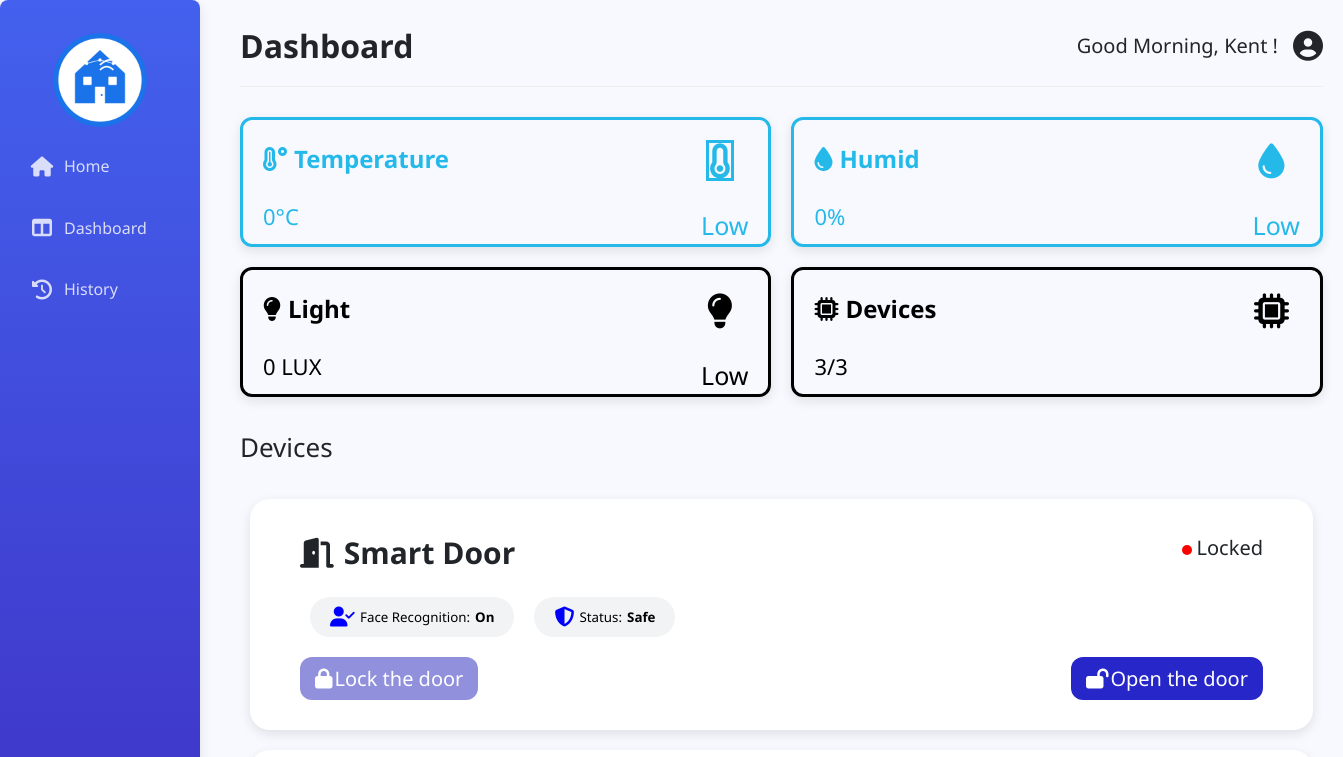
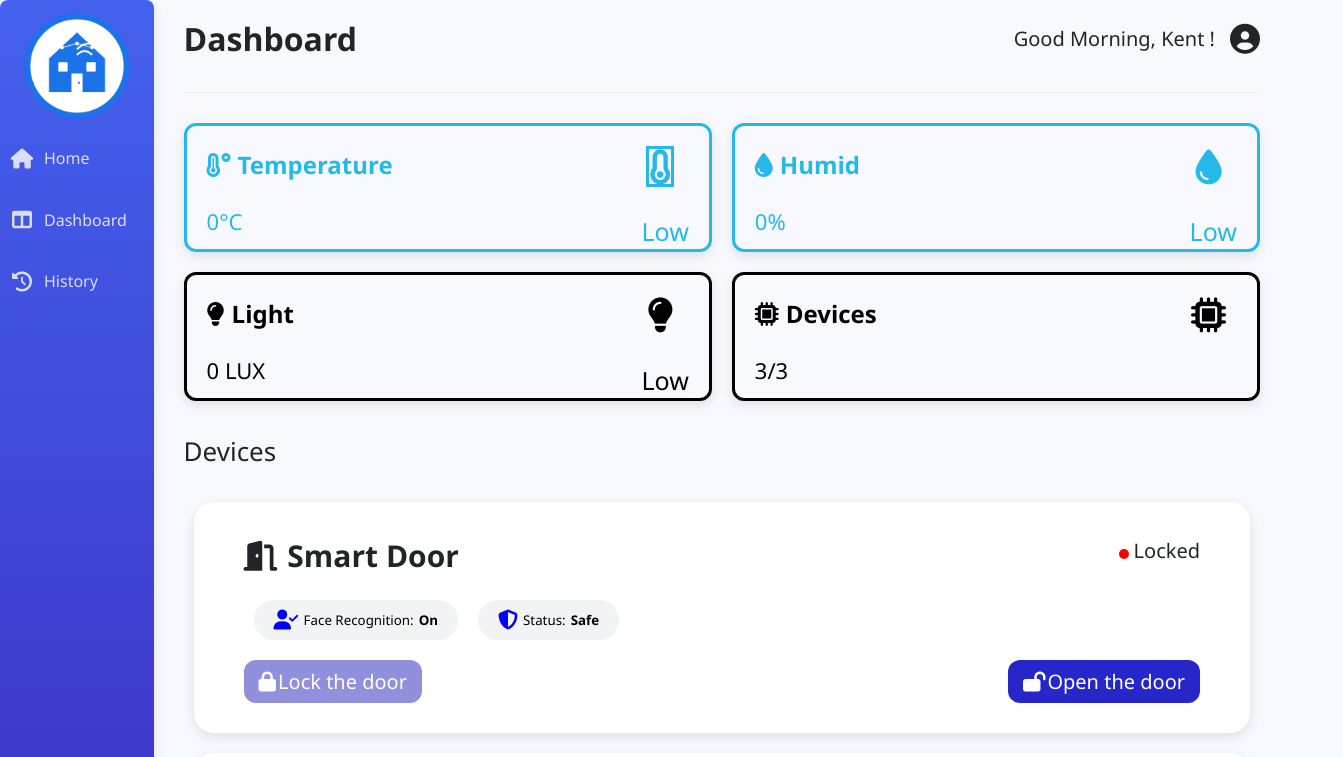
Before and after one commit to Mihate-Hiura/Smart-Room-App, a React (Vite) app: page /Dashboard in a window 1280 px wide. Shown: the top 757 px of the page, 1343 px wide, since content can reach past the window. Built offline with nearby package versions, Linux system fonts and the light colour scheme; no server answers.

Commit message:
optimize Frontend

```diff
--- a/src/App.jsx
+++ b/src/App.jsx
@@ -13,12 +13,10 @@ function App() {
           <Sidebar/>
         </sidebar>
         <main>
-
           <Routes>
             <Route path="/Dashboard" Component={DashboardPage} />
             <Route path="/History" Component={HistoryPage}></Route>
           </Routes>
-
         </main>
       </div>
     </>
--- a/src/DashboardPage/DashboardPage.css
+++ b/src/DashboardPage/DashboardPage.css
@@ -1,10 +1,24 @@
 status{
-    display: flex;
-    flex-wrap: wrap;
-    gap: 20px;
-    margin-bottom: 30px;
-  }
+  grid-row-start: 2;
+  grid-row-end: 3;
+  grid-column-start: 1;
+  grid-column-end: 3;
+  display: grid;
+  grid-auto-flow: row;
+  grid-template-columns: repeat(2, 1fr);
+  gap: 20px;
+  margin-bottom: 30px;
+}
+secheader{
+  grid-row-start: 3;
+  grid-row-end: 4;
+  grid-column-start: 1;
+  grid-column-end: 3;
+}
 device{
-    display: flex;
-    flex-direction: column;
+  grid-row-start: 4;
+  grid-column-start: 1;
+  grid-column-end: 3;
+  display: flex;
+  flex-direction: column;
 }
--- a/src/DashboardPage/DashboardPage.jsx
+++ b/src/DashboardPage/DashboardPage.jsx
@@ -18,7 +18,9 @@ function DashboardPage(){
             <GetLight/>
             <GetDevice/>
           </status>
-          <SecHeader>Devices</SecHeader>
+          <secheader>
+            <SecHeader>Devices</SecHeader>
+          </secheader>
           <device>
             <Door/>
             <Light/>
--- a/src/Header/Header.css
+++ b/src/Header/Header.css
@@ -1,4 +1,10 @@
 header{
+    grid-row-start: 1;
+    grid-row-end: 2;
+    grid-column-start: 1;
+    grid-column-end: 3;
+    /* position: fixed;
+    height: 10%; */
     display: flex;
     justify-content: space-between;
     align-items: center;
--- a/src/Header/SecHeader.css
+++ b/src/Header/SecHeader.css
@@ -1,7 +1,6 @@
 .section-header{
     display: flex;
     align-items: center;
-    margin-bottom: 20px;
 }
 .section-header h3{
     font-size: 26px;
--- a/src/SideBar/SideBar.css
+++ b/src/SideBar/SideBar.css
@@ -6,6 +6,6 @@
 
 }
 .logo img{
-    width: 100px;
-    height: 100px;
+    width: 7em;
+    height: 7em;
 }
--- a/src/SideBar/SideBarElement.css
+++ b/src/SideBar/SideBarElement.css
@@ -26,3 +26,12 @@ a{
     text-decoration: none;
     color: inherit;
 }
+
+@media (max-width: 990px) {
+    .nav-item span{
+        display: none;
+    }
+    .nav-item {
+        justify-content: center;
+    }
+}
--- a/src/Status/GetFeedValue/GetLight.jsx
+++ b/src/Status/GetFeedValue/GetLight.jsx
@@ -26,7 +26,7 @@ function GetLight(){
             cardColor = "status-card text-red";
             warning = "High";
         }
-        else if(light >= 70 && light <= 40){
+        else if(light >= 40 && light <= 70){
             light_icon = "fa-solid fa-lightbulb";
             cardColor = "status-card text-green";
             warning = "Medium";
--- a/src/Status/Status.css
+++ b/src/Status/Status.css
@@ -30,8 +30,6 @@
 }
 
 .status-card{
-    width: 40vw;
-    height: 130px;
     border-radius: var(--border-radius);
     padding: 20px;
     box-shadow: var(--shadow);
--- a/src/index.css
+++ b/src/index.css
@@ -18,23 +18,25 @@
   padding: 0;
   box-sizing: border-box;
   font-family: 'Segoe UI', Tahoma, Geneva, Verdana, sans-serif;
+
 }
 html {
   background-color: #f8f9ff;
   color: var(--dark);
   line-height: 1.6;
+  overflow: none;
 }
 .container {
-  display: flex;
-  min-height: 100vh;
+  display: grid;
+  grid-template-columns: 12% auto ;
+  gap: 0px 30px;
 }
 
 /* Sidebar */
 sidebar {
-  width: 200px;
+  width: 12%;
   background: linear-gradient(180deg, var(--primary), var(--secondary));
   color: white;
-  padding: 20px;
   position: fixed;
   height: 100%;
   z-index: 10;
@@ -42,7 +44,11 @@ sidebar {
   border-radius: 8px;
 }
 main{
-  flex: 1;
-  margin-left: 220px;
-  padding: 20px;
+  grid-column-start: 2;
+  grid-column-end: 3;
+  display: grid;
+  grid-template-columns: 1fr 1fr;
+  grid-template-rows: 10% 25% 5% auto;
+  margin-right: 20px ;
+  min-width: 600px;
 }
```
